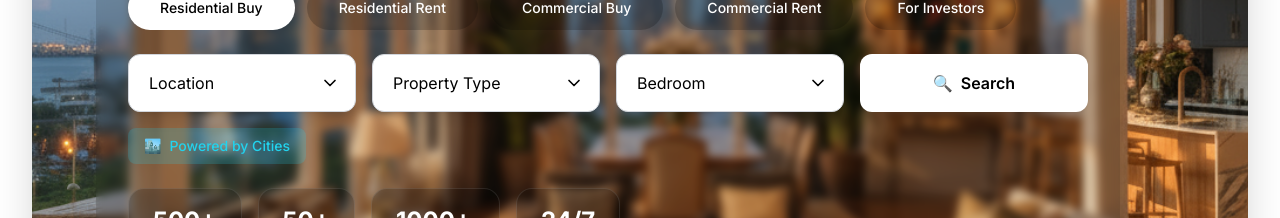
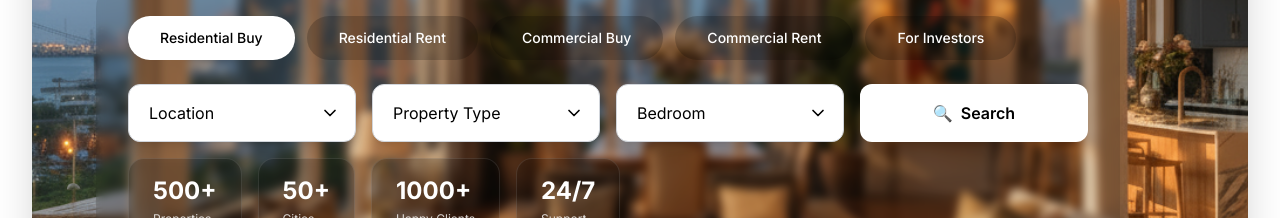
Before and after one commit to patkarrealty1-coder/Website, a React (Vite) app in the folder frontend/: page / in a window 1280 px wide. Shown: the part 1240-1458 px from the top of the page. Built offline with nearby package versions, Linux system fonts and the light colour scheme; no server answers.

Commit message:
Remove 'Powered by Cities' section from search component

```diff
--- a/frontend/src/components/SearchSection.jsx
+++ b/frontend/src/components/SearchSection.jsx
@@ -285,13 +285,7 @@ const SearchSection = () => {
                   </button>
                 </div>
 
-                {/* Powered by Cities Link */}
-                <div className="mb-6">
-                  <button className="text-cyan-400 text-sm font-medium hover:text-cyan-300 transition-colors inline-flex items-center gap-2 bg-cyan-400/20 px-4 py-2 rounded-lg">
-                    <span>🏙️</span>
-                    <span>Powered by Cities</span>
-                  </button>
-                </div>
+
 
                 {/* Stats Cards - At Bottom of Search Card */}
                 <div
```
